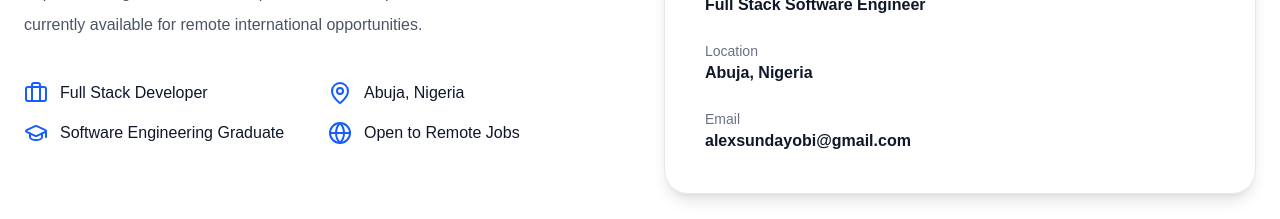
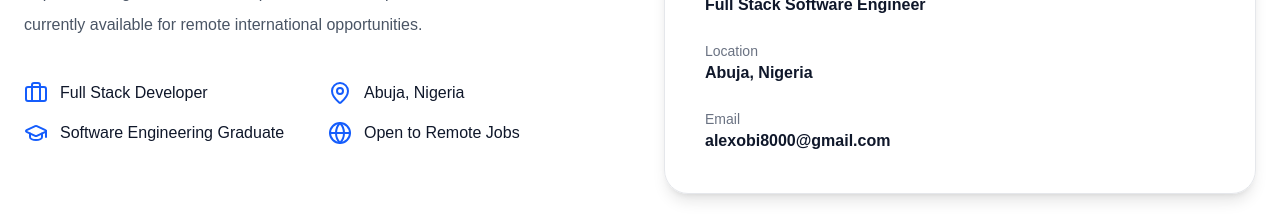
Before and after one commit to alexmexico1/alex-portfolio, a Next.js app: page / in a window 1280 px wide. Shown: the part 1240-1459 px from the top of the page. Built offline with nearby package versions, Linux system fonts and the light colour scheme.

Commit message:
Update portfolio email addresses

```diff
--- a/components/footer/Footer.tsx
+++ b/components/footer/Footer.tsx
@@ -43,7 +43,7 @@ export default function Footer() {
           </a>
 
           <a
-            href="mailto:alex@example.com"
+            href="mailto:alexobi8000@gmail.com"
             aria-label="Email"
             className="text-slate-500 transition-colors hover:text-slate-900"
           >
--- a/data/portfolio.ts
+++ b/data/portfolio.ts
@@ -10,7 +10,7 @@ export const portfolio = {
 
   location: "Abuja, Nigeria",
 
-  email: "alexsundayobi@gmail.com",
+  email: "alexobi8000@gmail.com",
 
   github: "https://github.com/alexmexico1",
 
```
